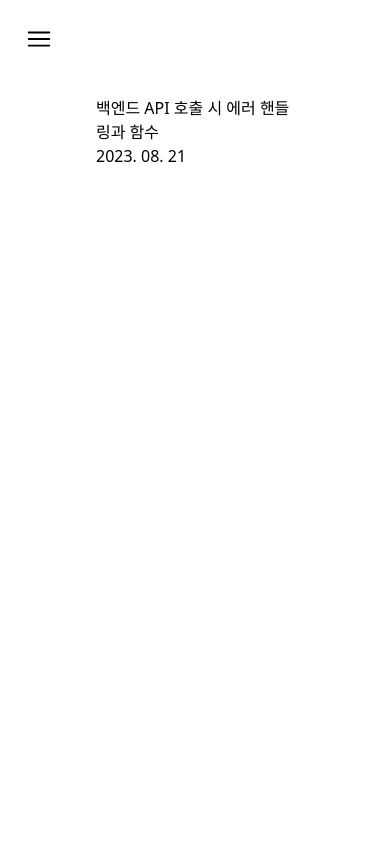
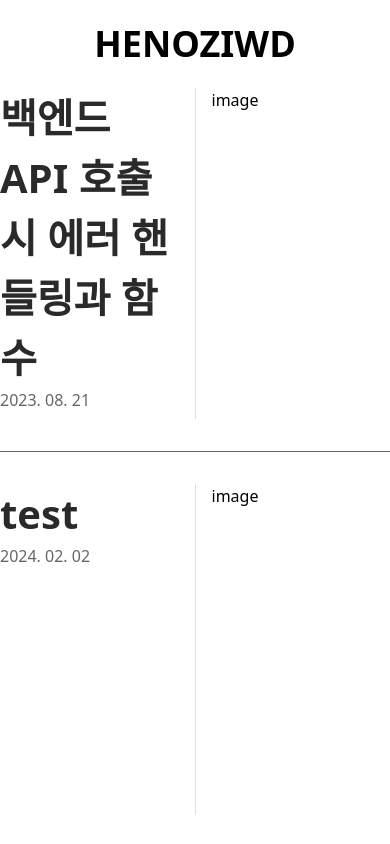
Before and after one commit to HENOZIWD/blog, a Next.js app: page / in a window 390 px wide. Shown: the top 844 px of the page. Built offline with nearby package versions, Linux system fonts and the light colour scheme.

Commit message:
style: 레이아웃 변경
- 사이드바 제거

```diff
--- /dev/null
+++ b/public/post/2.md
@@ -0,0 +1,6 @@
+---
+title: test
+createdAt: 2024. 02. 02
+---
+
+test
--- /dev/null
+++ b/public/post/3.md
@@ -0,0 +1,6 @@
+---
+title: test
+createdAt: 2024. 02. 02
+---
+
+test
--- a/src/app/layout.tsx
+++ b/src/app/layout.tsx
@@ -1,6 +1,6 @@
+import type { Metadata } from 'next';
+import Title from '@/components/title';
 import './globals.css';
-import type { Metadata } from 'next';
-import Sidebar from './sidebar';
 
 export const metadata: Metadata = {
   title: 'Create Next App',
@@ -15,10 +15,8 @@ export default function RootLayout({
   return (
     <html lang="ko">
       <body>
-        <Sidebar />
-        <main className="flex min-h-screen w-screen flex-col items-center justify-between p-24
-      max-lg:block"
-        >
+        <main className="mx-auto my-0 flex min-h-screen flex-col gap-4 py-4 lg:w-[1024px]">
+          <Title />
           {children}
         </main>
       </body>
--- a/src/app/page.tsx
+++ b/src/app/page.tsx
@@ -1,19 +1,27 @@
-import Link from 'next/link';
 import { getAllPostCard } from '@/lib/post';
+import PostList from '@/components/postList';
+import PostCard from '@/components/postCard';
 
 export default async function Home() {
   const posts = await getAllPostCard();
 
   return (
-    <ul>
-      {posts.map((post) => (
-        <li key={post.id}>
-          <section>
-            <h2><Link href={`/post/${post.id}`}>{post.title}</Link></h2>
-            <p>{post.createdAt}</p>
-          </section>
-        </li>
+    <PostList>
+      {posts.map((post, index) => (
+        <>
+          {index === 0
+            ? null
+            : <div className="h-0 w-full border-t border-t-newspaper-darkgray" />}
+          <li key={post.id}>
+            <PostCard
+              id={post.id}
+              title={post.title}
+              description={post.createdAt}
+              image="image link"
+            />
+          </li>
+        </>
       ))}
-    </ul>
+    </PostList>
   );
 }
--- a/src/app/sidebar.tsx
+++ /dev/null
@@ -1,66 +0,0 @@
-'use client';
-
-import Link from 'next/link';
-import { useState } from 'react';
-import {
-  HiBars3, HiChevronDoubleLeft, HiOutlineHome, HiOutlineQuestionMarkCircle,
-} from 'react-icons/hi2';
-
-export default function Sidebar() {
-  const [isSidebarOpened, setIsSidebarOpened] = useState(false);
-
-  return (
-    <div>
-      <div className={`${isSidebarOpened ? 'invisible' : 'visible'}
-        fixed left-0 top-0 m-6`}
-      >
-        <button
-          type="button"
-          className="text-3xl"
-          onClick={() => setIsSidebarOpened(true)}
-        >
-          <HiBars3 name="open sidebar" />
-        </button>
-      </div>
-      <div className={`${isSidebarOpened ? 'visible' : 'invisible translate-x-[-24rem]'}
-        fixed left-0 top-0 z-50 flex h-screen w-96 flex-col gap-8 bg-white p-6 transition-all duration-500 ease-in-out`}
-      >
-        <button
-          type="button"
-          className="absolute right-0 top-0 m-6 text-3xl"
-          onClick={() => setIsSidebarOpened(false)}
-        >
-          <HiChevronDoubleLeft name="close sidebar" />
-        </button>
-        <section className="py-6 text-center">
-          <h1 className="my-4 text-2xl font-bold">
-            HENOZIWD
-          </h1>
-          <p>
-            Hello, World!
-          </p>
-        </section>
-        <ul>
-          <li>
-            <Link
-              href="/"
-              className="flex items-center gap-1"
-            >
-              <HiOutlineHome />
-              Home
-            </Link>
-          </li>
-          <li>
-            <Link
-              href="/"
-              className="flex items-center gap-1"
-            >
-              <HiOutlineQuestionMarkCircle />
-              About Me
-            </Link>
-          </li>
-        </ul>
-      </div>
-    </div>
-  );
-}
--- /dev/null
+++ b/src/components/postCard.tsx
@@ -0,0 +1,31 @@
+import Link from 'next/link';
+
+interface PostCardProps {
+  id: string;
+  image: string;
+  title: string;
+  description: string;
+}
+
+export default function PostCard({
+  id, image, title, description,
+}: PostCardProps) {
+  return (
+    <div className="flex gap-4">
+      <section className="w-1/2">
+        <h2 className="break-normal text-[40px] font-bold text-newspaper-dark">
+          <Link href={`/post/${id}`}>
+            {title}
+          </Link>
+        </h2>
+        <p className="text-newspaper-darkgray">
+          {description}
+        </p>
+      </section>
+      <div className="w-0 border-l border-l-newspaper-darkgray/20" />
+      <div className="min-h-[331px] w-1/2">
+        image
+      </div>
+    </div>
+  );
+}
--- /dev/null
+++ b/src/components/postList.tsx
@@ -0,0 +1,11 @@
+export default function PostList({
+  children,
+}: {
+  children: React.ReactNode
+}) {
+  return (
+    <ul className="flex flex-col gap-8">
+      {children}
+    </ul>
+  );
+}
--- /dev/null
+++ b/src/components/title.tsx
@@ -0,0 +1,3 @@
+export default function Title() {
+  return <h1 className="py-2 text-center text-4xl font-bold">HENOZIWD</h1>;
+}
--- a/tailwind.config.ts
+++ b/tailwind.config.ts
@@ -7,7 +7,12 @@ const config: Config = {
     './src/app/**/*.{js,ts,jsx,tsx,mdx}',
   ],
   theme: {
-
+    extend: {
+      colors: {
+        'newspaper-dark': '#2a2a2a',
+        'newspaper-darkgray': '#666666',
+      },
+    },
   },
   plugins: [
     require('@tailwindcss/typography'),
```
